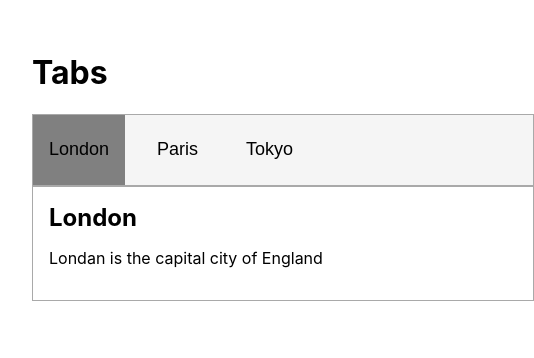
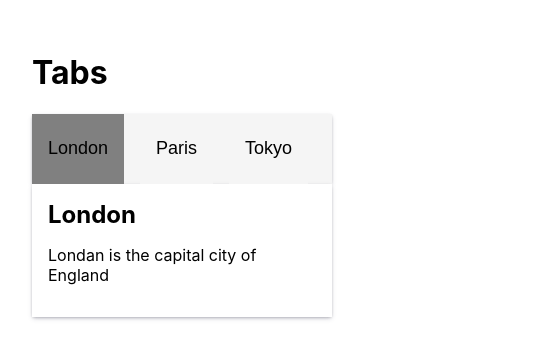
Before and after one commit to parvejg/tabs, a React (Create React App) app: page / in a window 390 px wide. Shown: the top 358 px of the page, 534 px wide, since content can reach past the window. Built offline with nearby package versions, Linux system fonts and the light colour scheme.

Commit message:
responsive css improvement

```diff
--- a/src/Components/Tabs.css
+++ b/src/Components/Tabs.css
@@ -4,7 +4,8 @@
   background-color: whitesmoke;
   width: 500px;
   gap: 1rem;
-  border: 1px solid darkgray;
+  box-shadow: rgba(50, 50, 93, 0.25) 0px 2px 5px -1px,
+    rgba(0, 0, 0, 0.3) 0px 1px 3px -1px;
   flex-wrap: wrap;
 }
 
@@ -25,9 +26,18 @@
   background-color: white;
   width: 500px;
   gap: 1rem;
-  border: 1px solid darkgray;
+  box-shadow: rgba(50, 50, 93, 0.25) 0px 2px 5px -1px,
+    rgba(0, 0, 0, 0.3) 0px 1px 3px -1px;
   justify-self: start;
 }
 .tabs-links:active {
   background-color: grey;
 }
+@media (max-width: 600px) {
+  .tabs-wrapper {
+    width: 300px;
+  }
+  .tabs-links-content {
+    width: 300px;
+  }
+}
```
Also changed, not shown: 1 other file (tests, documents, lock files or other folders).
